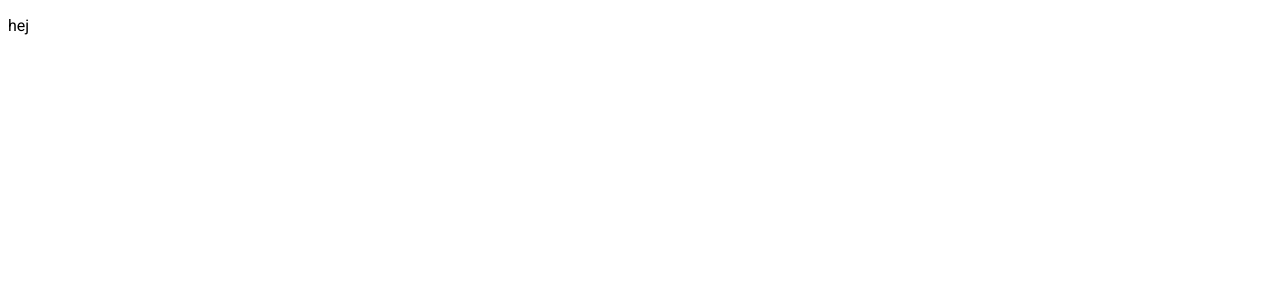
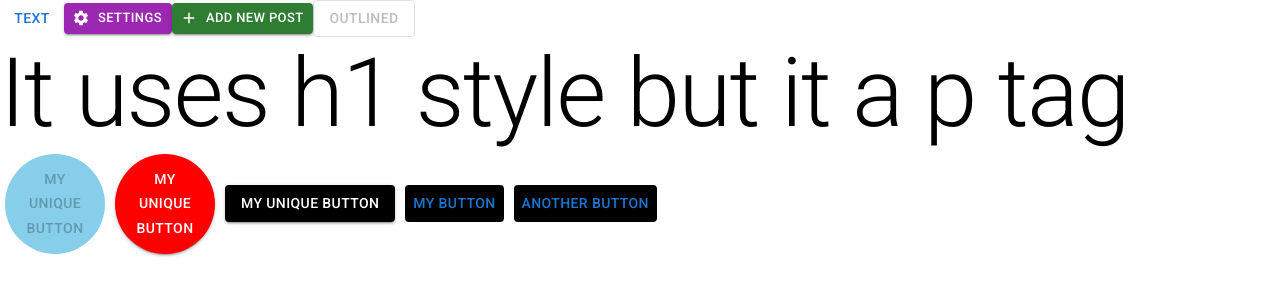
Before and after one commit to Najib-Hebrawi/mui-project, a React (Create React App) app: page / in a window 1280 px wide. Shown: the top 300 px of the page. Built offline with nearby package versions, Linux system fonts and the light colour scheme.

Commit message:
Button traning is done

```diff
--- a/public/index.html
+++ b/public/index.html
@@ -15,8 +15,15 @@
       rel="stylesheet"
       href="https://fonts.googleapis.com/css?family=Roboto:300,400,500,700&display=swap"
     />
+
+
     <style>
-      *{font-family:"Roboto", sans-serif;}
+      *{
+        font-family:"Roboto",sans-serif;
+          margin:0%;
+        }
+
+
     </style>
     <title>React App</title>
   </head>
--- a/src/App.js
+++ b/src/App.js
@@ -1,10 +1,117 @@
+import { Button, styled, Typography } from "@mui/material";
+import {Add, Settings} from '@mui/icons-material';
 
 function App() {
+
+
+
+
+  // denne code til at vi kan har flere button af den. og den er fra mui(styled). // if you are using the same color in multiple componentes you do not have to write them in every component
+  const BlueButton = styled(Button)({
+    backgroundColor: "black",
+        textColor: "#888",
+        margin:5,
+
+       "&:hover":{backgroundColor:"red"}, "&:disabled":{backgroundColor:"gray", color:"white"}
+
+  })
+
   return (
     <div>
+      <Button
+      variant="text">Text
+      </Button>
 
 
-      <p>hej</p>
+      <Button
+        startIcon={<Settings />}
+        variant="contained"
+        color="secondary"
+        size="small"
+      >
+        Settings
+      </Button>
+
+
+
+      <Button
+        startIcon={<Add />}
+        variant="contained"
+        color="success"
+        size="small"
+      >
+        Add new post
+      </Button>
+
+
+
+      <Button variant="outlined" disabled>
+        Outlined
+      </Button>
+
+
+      <Typography variant="h1">
+      It uses h1 style but it a p tag
+      </Typography>
+
+      <Button
+      variant="contained"
+      disabled style={{
+        backgroundColor: "skyblue",
+        textColor: "#888",
+        margin:5,
+        borderWidth:5,
+       borderColor:'rgba(0,0,0,0.2)',
+       alignItems:'center',
+       justifyContent:'center',
+       width:100,
+       height:100,
+       borderRadius:50,
+       "&:hover":{backgroundColor:"lightblue"}, "&:disabled":{backgroundColor:"gray", color:"white"}
+
+      }}
+      >
+      My Unique Button</Button>
+
+
+      <Button
+      variant="contained"
+       style={{
+        backgroundColor: "red",
+        textColor: "#888",
+        margin:5,
+        borderWidth:5,
+       borderColor:'rgba(0,0,0,0.2)',
+       alignItems:'center',
+       justifyContent:'center',
+       width:100,
+       height:100,
+       borderRadius:50,
+       "&:hover":{backgroundColor:"redblue"}
+
+      }}
+      >
+      My Unique Button</Button>
+
+
+
+      <Button
+      variant="contained"
+      style={{
+        backgroundColor: "black",
+        textColor: "#888",
+        margin:5,
+
+       "&:hover":{backgroundColor:"red"}, "&:disabled":{backgroundColor:"gray", color:"white"}
+
+      }}
+      >
+      My Unique Button</Button>
+
+
+      <BlueButton>My Button</BlueButton>
+      <BlueButton>Another Button</BlueButton>
+
 
     </div>
   );
```
